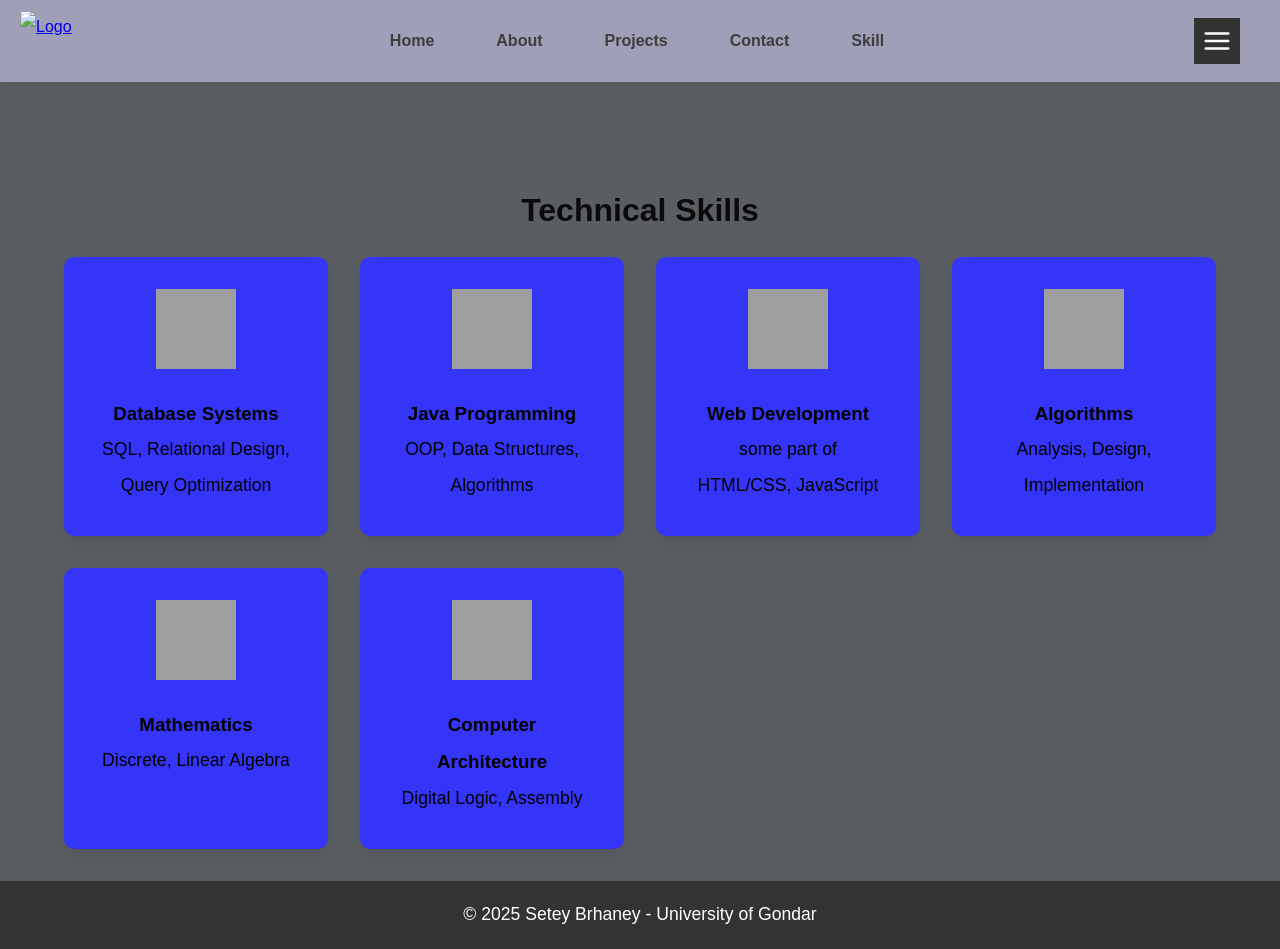
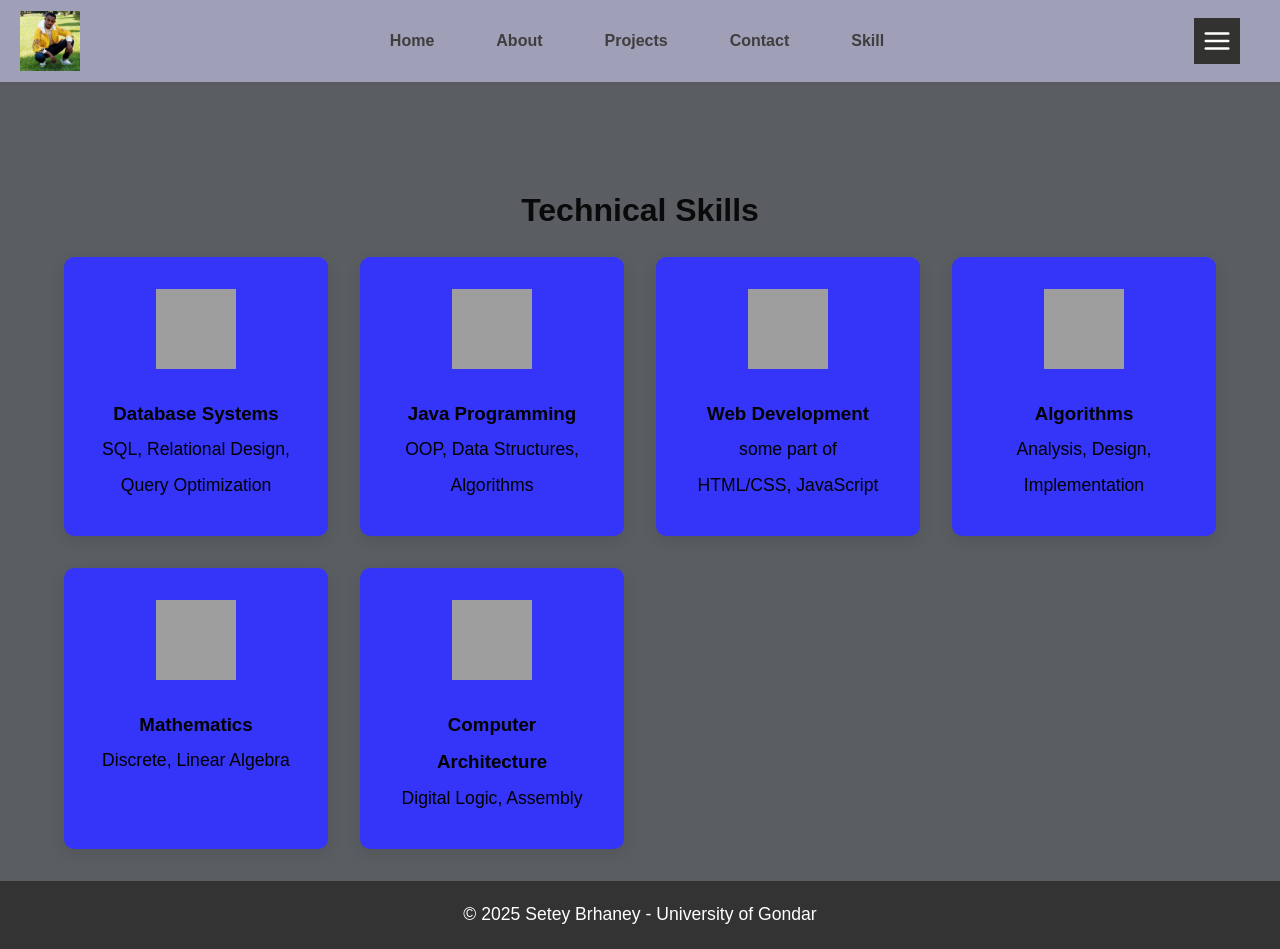
Before and after one commit to setey/setey_portfolio, a plain HTML site: page skill.html in a window 1280 px wide. Drawn offline with Linux system fonts and the light colour scheme; grey boxes are pictures that could not be loaded.

Commit message:
Update skill.html

```diff
--- a/skill.html
+++ b/skill.html
@@ -10,7 +10,7 @@
     <canvas id="backgroundCanvas"></canvas>
     <nav class="navbar">
         <a href="index.html" class="logo">
-            <img src="setey.jpg" alt="Logo">
+            <img src="setey.jpg.jpg" alt="Logo">
         </a>
         <ul class="nav-links">
             <li><a href="index.html">Home</a></li>
```
